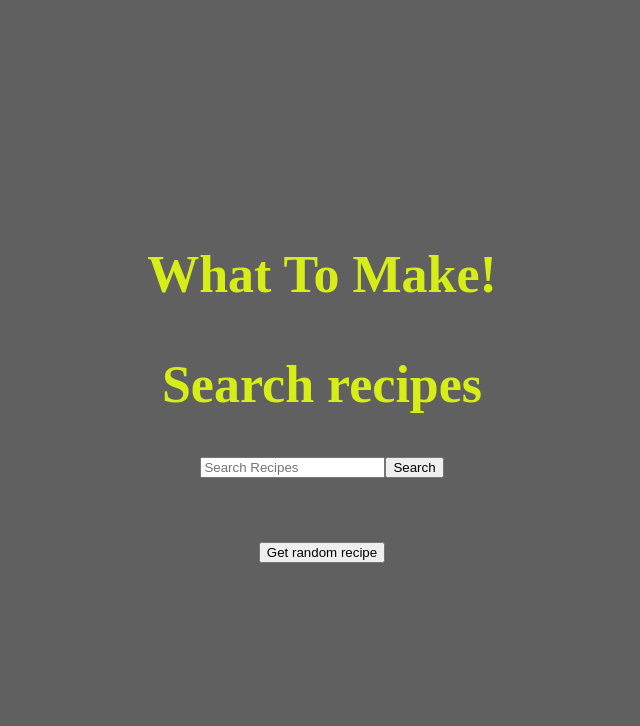
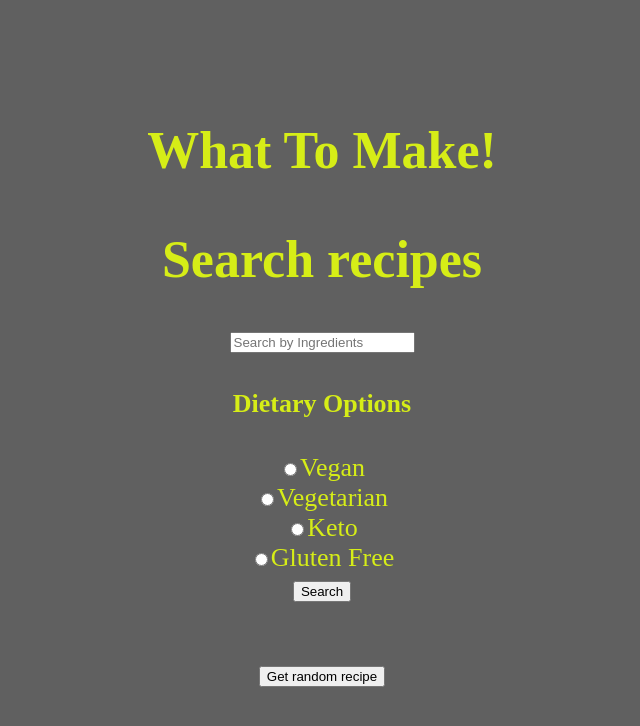
Before and after one commit to Anthony-Moss/what-to-make-react, a React (Create React App) app: page / in a window 1280 px wide. Shown: the top 726 px of the page, without its empty margins (318-958 px from the left). Built offline with nearby package versions, Linux system fonts and the light colour scheme.

Commit message:
fixes query url diet now works, comments out bulk search as probably wont use that bc its expensive

```diff
--- a/src/App.js
+++ b/src/App.js
@@ -18,8 +18,8 @@ function App() {
 
       </header>
       {/* <HomePage /> */}
-      {/* <FindRecipe /> */}
-      <SimpleRecipeSearch />
+      <FindRecipe />
+      {/* <SimpleRecipeSearch /> */}
       <RandomRecipe />
     </div>
   );
```
